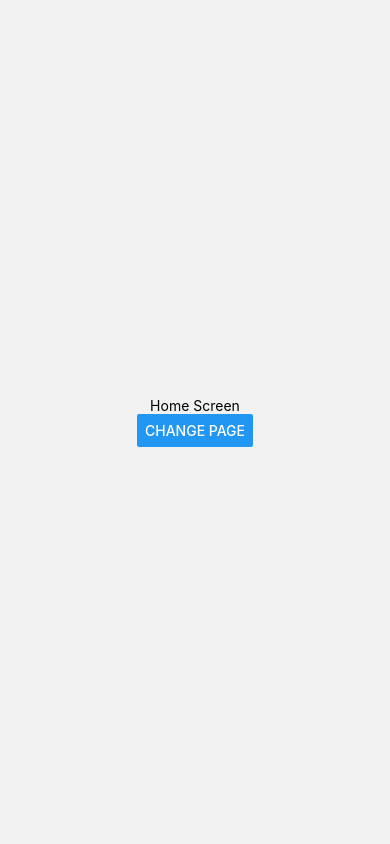
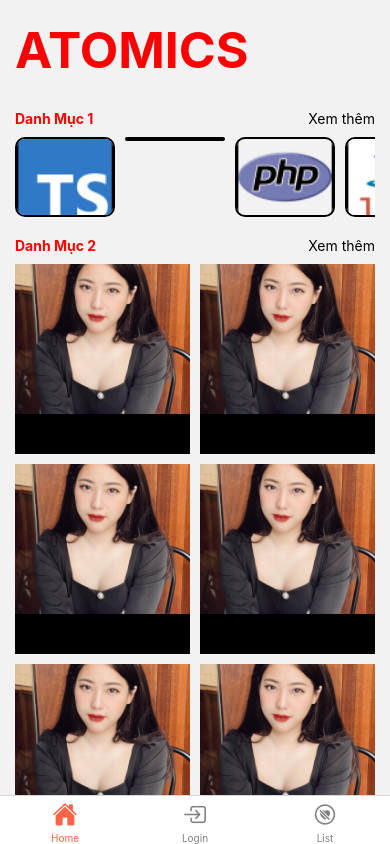
Before and after one commit to BinhNguyen3790/first-react-native, a React Native app: screen /Home in a window 390 px wide. Built offline with nearby package versions, Linux system fonts and the light colour scheme; grey boxes are pictures that could not be loaded.

Commit message:
create navigation

```diff
--- a/App.tsx
+++ b/App.tsx
@@ -7,8 +7,9 @@ import ListCategory from './screens/home/ListCategory';
 import { NavigationContainer } from '@react-navigation/native';
 import { Button, StyleSheet, Text, TouchableOpacity, View } from 'react-native';
 import { createNativeStackNavigator } from '@react-navigation/native-stack';
-
 import Icon from 'react-native-vector-icons/AntDesign';
+import Ionicons from 'react-native-vector-icons/Ionicons'
+import { createBottomTabNavigator } from '@react-navigation/bottom-tabs';
 
 const Home = ({ navigation }: any) => {
   return (
@@ -30,13 +31,16 @@ const Contact = ({ route, navigation }: any) => {
         <Icon name="bells" size={30} />
       </View>
       <View style={{ flex: 1, alignItems: 'center', justifyContent: 'center' }}>
-        <Text>Contact Screen nme: {name}</Text>
+        <Text>Welcome: {name}</Text>
+        <Text>Contact Screen me: {obj.name}</Text>
+        <Text>Price: {obj.price}</Text>
       </View>
     </>
   )
 }
 
 const Stack = createNativeStackNavigator();
+const Tab = createBottomTabNavigator();
 
 
 const App = () => {
@@ -47,10 +51,37 @@ const App = () => {
     // <DemoScroll />
     // <SectionListView />
     <NavigationContainer>
-      <Stack.Navigator>
+      {/* <Stack.Navigator>
         <Stack.Screen name="Home" component={Home} options={{ headerShown: false }}></Stack.Screen>
         <Stack.Screen name="Contact" component={Contact} options={{ headerShown: false }}></Stack.Screen>
-      </Stack.Navigator>
+      </Stack.Navigator> */}
+      <Tab.Navigator screenOptions={
+        ({ route }) => ({
+          tabBarIcon: ({ focused, color, size }) => {
+            let iconName: any;
+
+            if (route.name === 'Home') {
+              iconName = focused
+                ? 'home'
+                : 'home-outline';
+            } else if (route.name === 'Login') {
+              iconName = focused ? 'enter' : 'enter-outline';
+            } else if (route.name === 'List') {
+              iconName = focused ? 'heart-dislike-circle' : 'heart-dislike-circle-outline';
+            }
+
+            // You can return any component that you like here!
+            return <Ionicons name={iconName} size={size} color={color} />;
+          },
+          tabBarActiveTintColor: 'tomato',
+          tabBarInactiveTintColor: 'gray',
+          headerShown: false
+        })
+      }>
+        <Tab.Screen name="Home" component={HomeScreen}></Tab.Screen>
+        <Tab.Screen name="Login" component={LoginScreen}></Tab.Screen>
+        <Tab.Screen name="List" component={SectionListView}></Tab.Screen>
+      </Tab.Navigator>
     </NavigationContainer>
   )
 }
--- a/package.json
+++ b/package.json
@@ -11,6 +11,7 @@
   },
   "dependencies": {
     "@react-native-community/checkbox": "^0.5.16",
+    "@react-navigation/bottom-tabs": "^6.5.11",
     "@react-navigation/native": "^6.1.9",
     "@react-navigation/native-stack": "^6.9.17",
     "react": "18.2.0",
--- a/screens/components/Category.tsx
+++ b/screens/components/Category.tsx
@@ -8,7 +8,7 @@ type CategoryProps = {
 const Category = ({ title }: CategoryProps) => {
   return (
     <View style={styles.container}>
-      <Text>{title}</Text>
+      <Text style={styles.title}>{title}</Text>
       <Text>Xem thêm</Text>
     </View>
   )
@@ -21,6 +21,10 @@ const styles = StyleSheet.create({
     flexDirection: 'row',
     justifyContent: 'space-between',
     alignItems: 'flex-start'
+  },
+  title: {
+    color: "red",
+    fontWeight: 'bold',
   }
 })
 export default Category;
--- a/screens/home/ListCategory.tsx
+++ b/screens/home/ListCategory.tsx
@@ -51,7 +51,7 @@ const styles = StyleSheet.create({
   },
   itemImg: {
     borderColor: "black",
-    borderWidth: 1,
+    borderWidth: 2,
     borderRadius: 10,
     width: '100%'
   }
--- a/screens/home/ListProducts.tsx
+++ b/screens/home/ListProducts.tsx
@@ -4,35 +4,40 @@ import { FlatList, Image, StyleSheet, Text, View } from "react-native";
 const ListProducts = () => {
   const fakeData = [
     {
-      id: 1, image: require("../../assets/imgs/pic_list_01.png")
+      id: 1, image: require("../../assets/imgs/pic_girl.jpg")
     },
     {
-      id: 2, image: require("../../assets/imgs/pic_list_02.png")
+      id: 2, image: require("../../assets/imgs/pic_girl.jpg")
     },
     {
-      id: 3, image: require("../../assets/imgs/pic_list_03.png")
+      id: 3, image: require("../../assets/imgs/pic_girl.jpg")
     },
     {
-      id: 4, image: require("../../assets/imgs/pic_list_04.png")
+      id: 4, image: require("../../assets/imgs/pic_girl.jpg")
     },
     {
-      id: 5, image: require("../../assets/imgs/pic_list_01.png")
+      id: 5, image: require("../../assets/imgs/pic_girl.jpg")
     },
     {
-      id: 6, image: require("../../assets/imgs/pic_list_02.png")
+      id: 6, image: require("../../assets/imgs/pic_girl.jpg")
     },
     {
-      id: 7, image: require("../../assets/imgs/pic_list_03.png")
+      id: 7, image: require("../../assets/imgs/pic_girl.jpg")
     },
     {
-      id: 8, image: require("../../assets/imgs/pic_list_04.png")
+      id: 8, image: require("../../assets/imgs/pic_girl.jpg")
     },
   ]
   return (
     <>
       <Category title="Danh Mục 2" />
       <FlatList scrollEnabled={false} numColumns={2} columnWrapperStyle={styles.container} data={fakeData} renderItem={({ item }) =>
-        <View style={styles.item}><View style={styles.content}><View style={styles.text}></View></View></View>
+        <View style={styles.item}>
+          <View style={styles.content}>
+            <Image style={styles.itemImg} source={item.image} />
+            <View style={styles.text}></View>
+          </View>
+        </View>
       } />
     </>
   )
@@ -53,9 +58,13 @@ const styles = StyleSheet.create({
   content: {
     width: "100%",
     height: "100%",
-    backgroundColor: "red",
-    justifyContent: 'flex-end',
+    // backgroundColor: "red",
+    // justifyContent: 'flex-end',
     position: "relative",
+  },
+  itemImg: {
+    width: "100%",
+    height: 150
   },
   text: {
     backgroundColor: "black",
```
Also changed, not shown: 1 other file (tests, documents, lock files or other folders).
